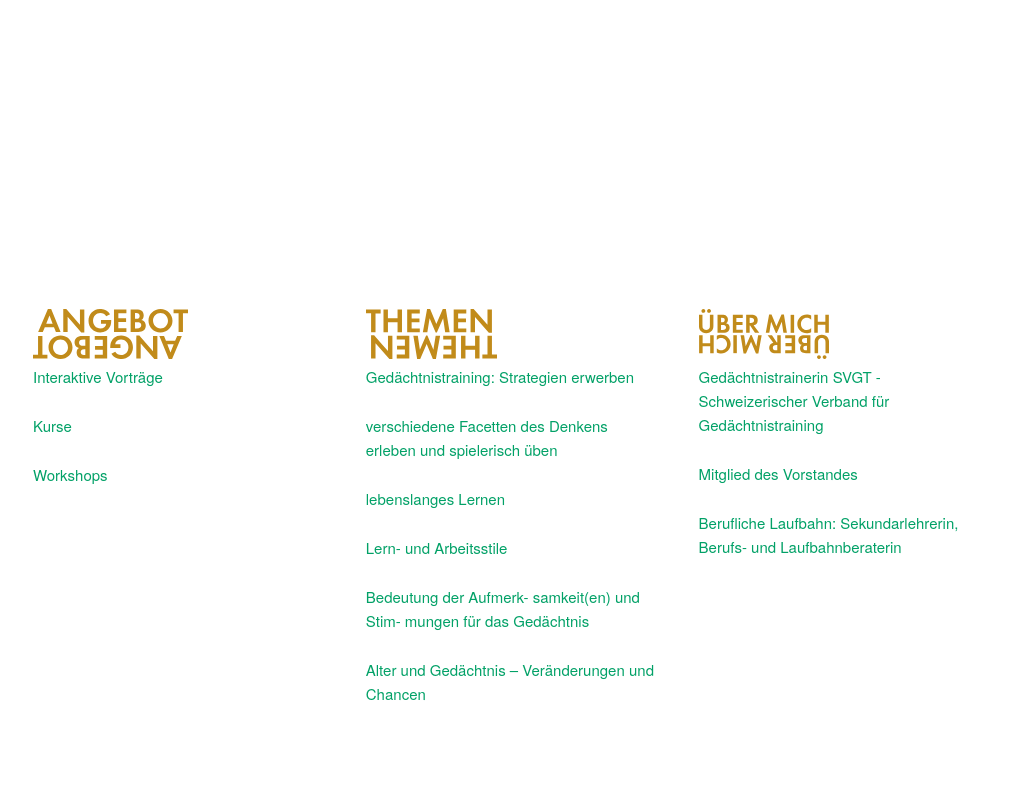
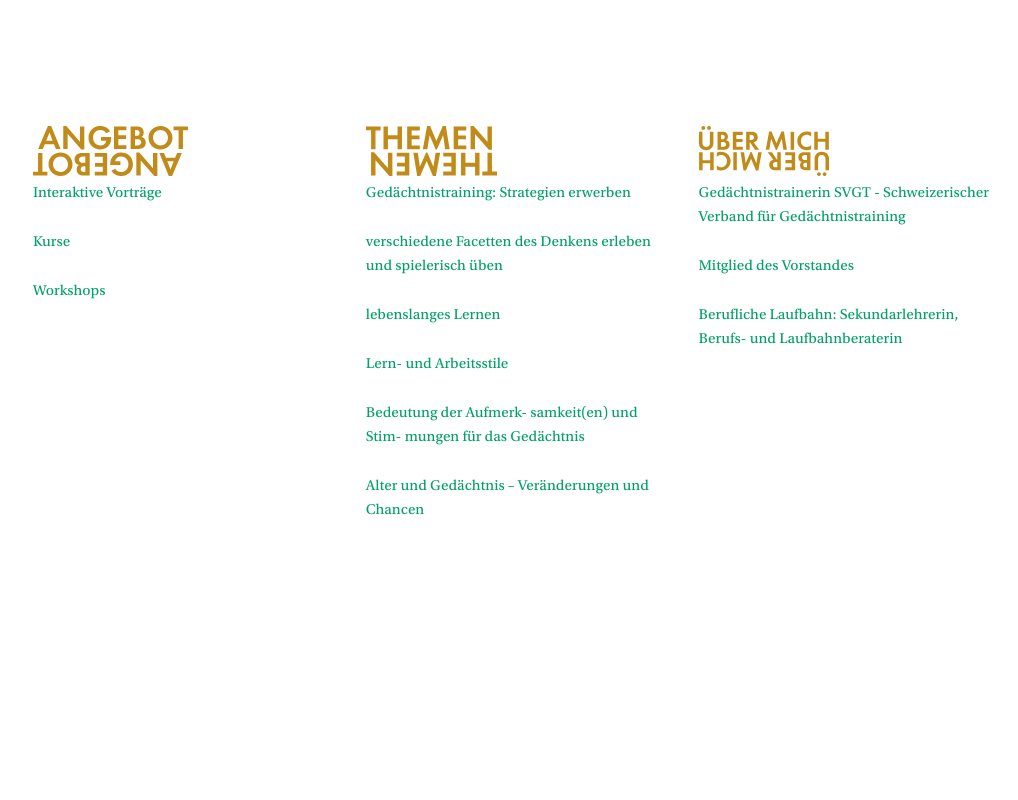
Before and after one commit to itisslizz/denk-stoff, a plain HTML site: page index.html in a window 1280 px wide. Shown: the part 680-1480 px from the top of the page, without its empty margins (127-1145 px from the left). Drawn offline with Linux system fonts and the light colour scheme.

Commit message:
Added fonts tried to fix page height still not correct.

```diff
--- a/css/style.css
+++ b/css/style.css
@@ -1,8 +1,36 @@
+@font-face {
+  font-family: "Utopia";
+  src: url("fonts/Utopia-Std-Italic.ttf");
+  font-weight: normal;
+  font-style: italic;
+}
+
+@font-face {
+  font-family: "Utopia";
+  src: url("fonts/Utopia-Std-Caption.ttf");
+  font-weight: normal;
+  font-style: normal;
+}
+
+img {
+  max-width: 100%;
+  max-height: 100%
+}
+
 .page {
   position: relative;
-  min-height: 100vh;
+  display: inline-block;
+  height: 100vh;
   width: 100%;
 }
+
+.page_middle {
+  position: relative;
+  width: 100%;
+  display: inline-block;
+  min-height: 100vh;
+}
+
 .content {
   position: absolute;
   top: 50%;
@@ -18,4 +46,5 @@
 
 .col_p {
     color: #02a167;
+    font-family: Utopia;
 }
--- a/index.html
+++ b/index.html
@@ -40,8 +40,8 @@
         </div>
       </div>
     </div>
-    <div class="page">
-      <div class="row content">
+    <div class="page_middle">
+      <div class="row content_middle">
         <div class="four columns">
           <img class="col_title" src="images/ANGEBOT.svg" />
           <p class="col_p">
@@ -94,7 +94,7 @@
             Sekundarlehrerin, Berufs- und Laufbahnberaterin
           </p>
         </div>
-    </div>
+      </div>
     </div>
     <div class="page">
       <div class="row content">
```
Also changed, not shown: css/fonts/Utopia-Std-Caption.ttf (added), css/fonts/Utopia-Std-Italic.ttf (added).
